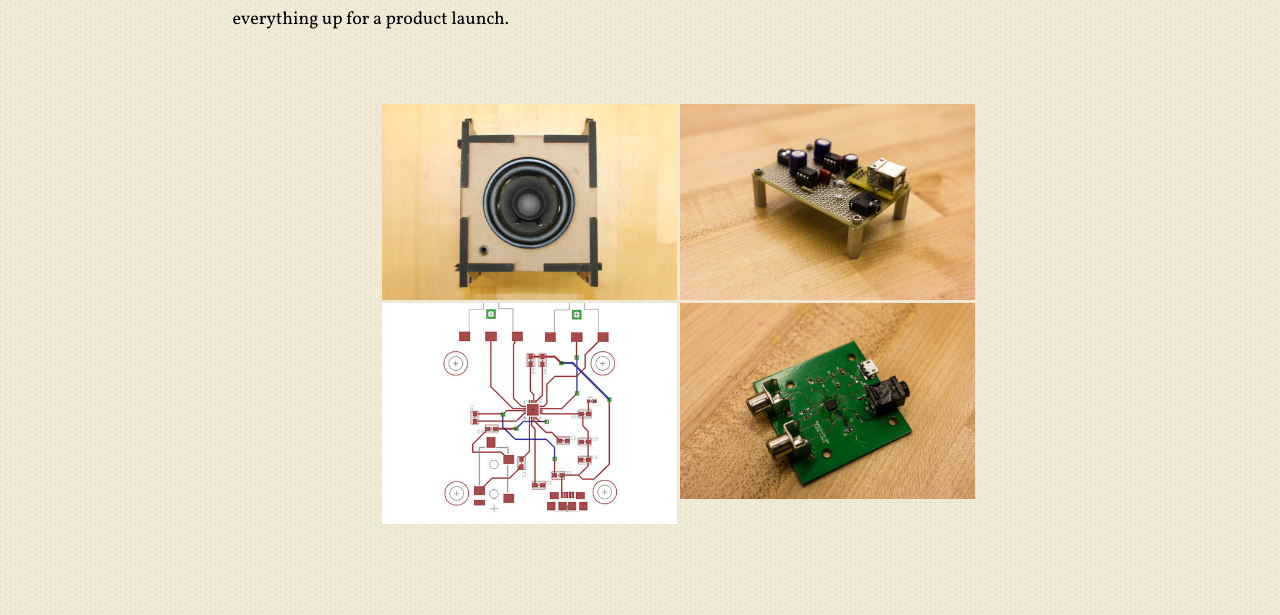
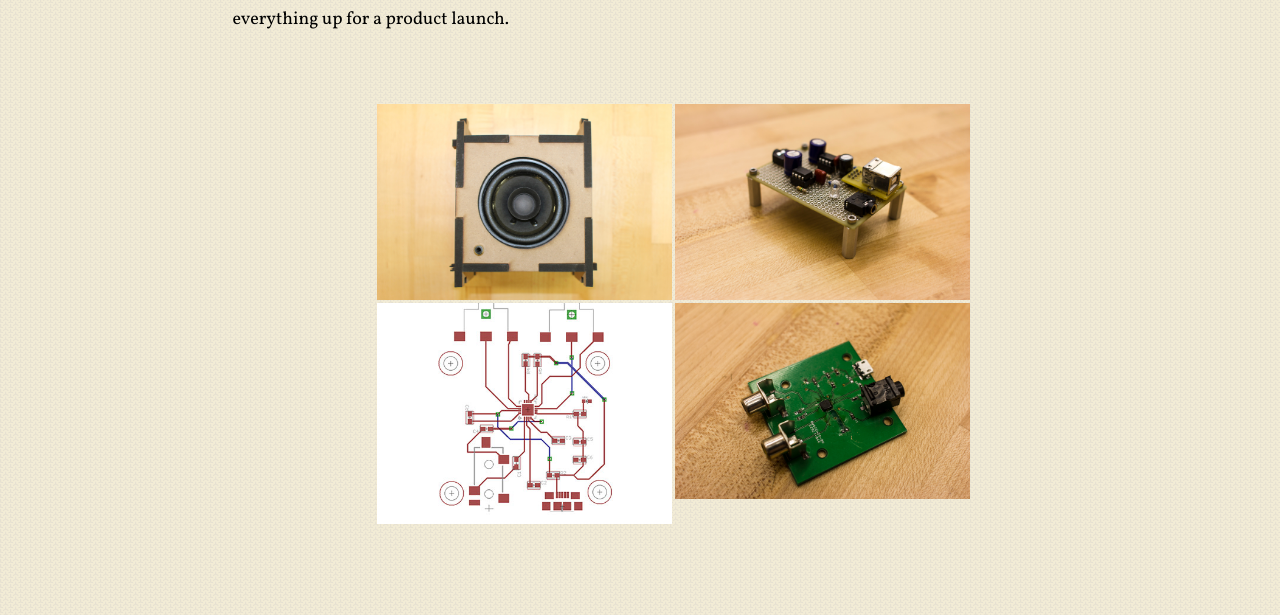
Before and after one commit to therightnee/therightnee, a Jekyll site: the page built from _posts/2012-12-15-JANG.md, in a window 1280 px wide. Shown: the part 487-1102 px from the top of the page. Built offline with Jekyll 4.4.1, drawn with Linux system fonts in a browser that asks for light colours; nearby versions of some CDN libraries.

Commit message:
Add  100px margin-right to tablet view gallery

```diff
--- a/css/style.css
+++ b/css/style.css
@@ -304,6 +304,7 @@ body {
 #gallery {
   margin-top: 50px;
   margin-left: 50px;
+  margin-right: 10px;
 }
 
 }
```
Also changed, not shown: 1 other file.
